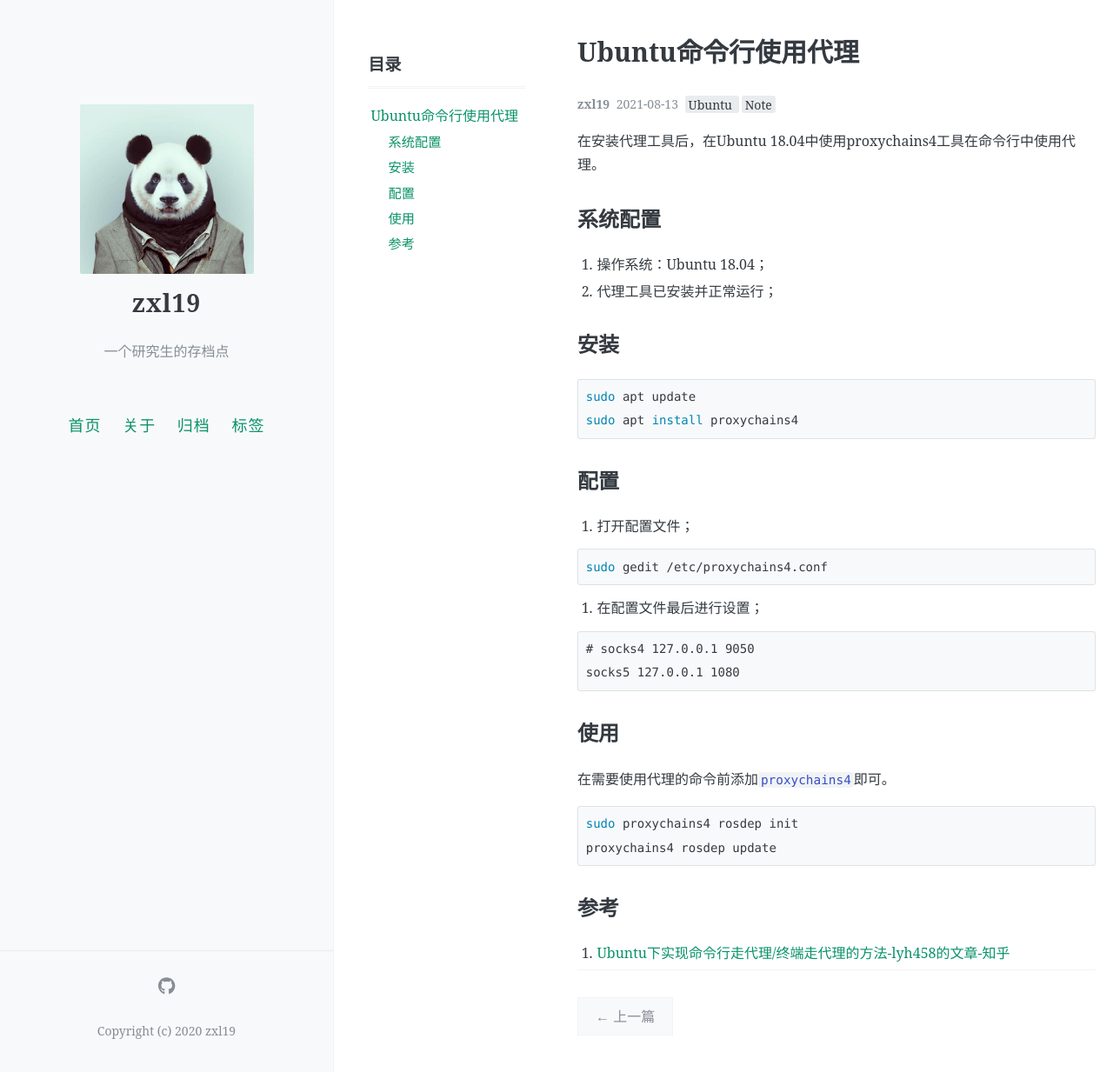
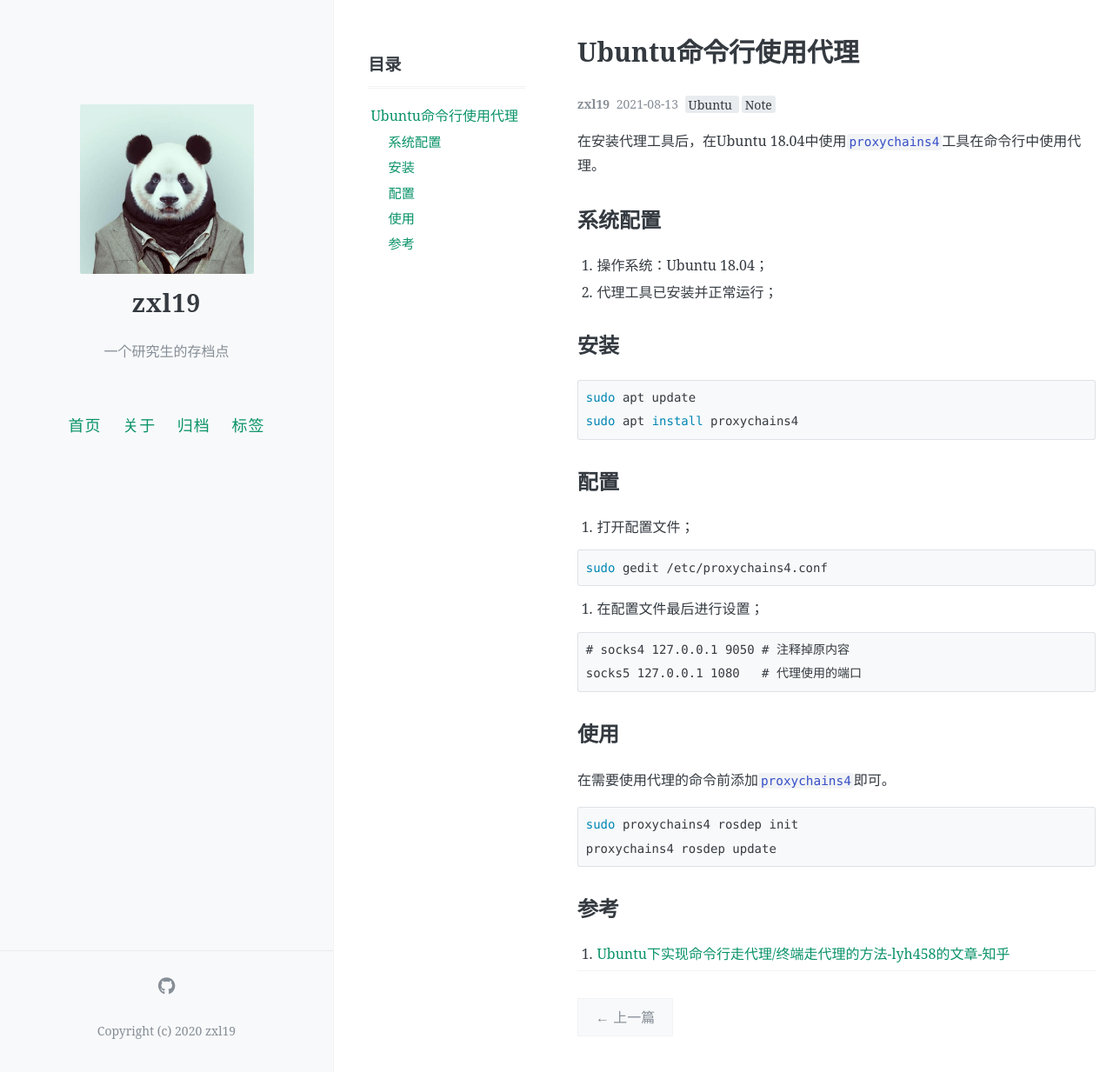
Before and after one commit to zxl19/zxl19.github.io, a Jekyll site: the page built from _posts/2021-08-13-shell-proxy.md, in a window 1280 px wide and 1233 px high. Shown: the whole window at 87% size. Built offline with Jekyll 4.4.1, drawn with Linux system fonts in a browser that asks for light colours; comment, search, counter and statistics services are not loaded.

Commit message:
Update Posts

````diff
--- a/_posts/2021-08-13-shell-proxy.md
+++ b/_posts/2021-08-13-shell-proxy.md
@@ -9,7 +9,7 @@ toc: true
 pinned: false
 ---
 
-在安装代理工具后，在Ubuntu 18.04中使用proxychains4工具在命令行中使用代理。
+在安装代理工具后，在Ubuntu 18.04中使用`proxychains4`工具在命令行中使用代理。
 
 <!-- more -->
 
@@ -36,8 +36,8 @@ sudo gedit /etc/proxychains4.conf
 2. 在配置文件最后进行设置；
 
 ```text
-# socks4 127.0.0.1 9050
-socks5 127.0.0.1 1080
+# socks4 127.0.0.1 9050 # 注释掉原内容
+socks5 127.0.0.1 1080   # 代理使用的端口
 ```
 
 ## 使用
````
Also changed, not shown: _posts/2021-06-09-git-proxy.md (+1 -1 lines).
